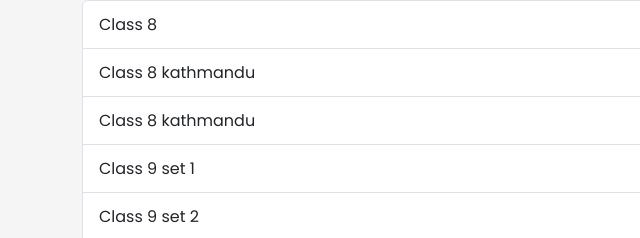
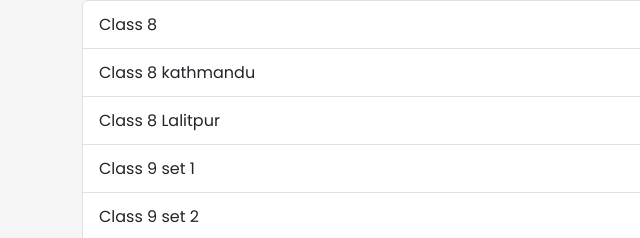
Before and after one commit to Rajendra2056/Rajendra2056.github.io, a website: page pdfs.html in a window 1280 px wide. Both pictures are taken after a click on the button "📁 Science Notes". Shown: the part 142-380 px from the top of the page, 0-640 px from the left. Drawn offline with nearby package versions, Linux system fonts and the light colour scheme.

Commit message:
pushed class 8 set Lalitpur

```diff
--- a/pdfs.html
+++ b/pdfs.html
@@ -43,7 +43,7 @@
             </span>
           </li>
            <li class="list-group-item d-flex justify-content-between align-items-center">
-            Class 8 kathmandu
+            Class 8 Lalitpur
             <span>
               <button class="btn btn-outline-secondary btn-sm me-1" onclick="togglePDF('pdfs/C8Las.pdf')">View</button>
               <a href="pdfs/C8Las.pdf" download class="btn btn-outline-primary btn-sm">Download</a>
```
